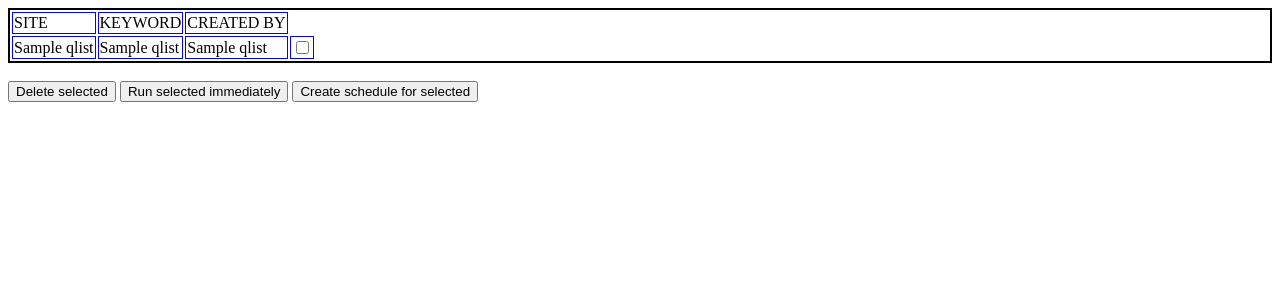
After one commit to DoctorHelicopter/SocialMediaSearch, a Flask app: template templates/queries.html in a window 1280 px wide. The commit adds this page. Shown: the top 300 px of the page. Run offline with Flask 2, Linux system fonts and the light colour scheme; the template is opened without the code that fills it: most values are stand-ins (such as "Sample title", 1, 10 or a date in 2020).

Commit message:
Added more pages and some more functionality. Added SCHEDULES table and modified RESULTS to connect to it

```diff
--- a/main.py
+++ b/main.py
@@ -50,8 +50,6 @@ def menu_choice():
         return redirect(url_for('newquery'))
     elif request.form['choice'] == 'View Existing Queries':
         return redirect(url_for('queries'))
-    elif request.form['choice'] == 'Create New Scheduled Query':
-        return redirect(url_for('newschedule'))
     elif request.form['choice'] == 'View Scheduled Query Results':
         return redirect(url_for('schedules'))
     #If somehow your choice wasn't on the list (you made a custom request for some reason...) then show what you managed to enter on a test page I made instead of passing through
@@ -93,22 +91,51 @@ def newquery():
             message = ''
         return render_template('new_query.html', msg=message)
 
-@app.route('/queries', methods=['GET'])
+@app.route('/queries', methods=['POST','GET'])
 def queries():
-    #show all existing queries for the current user
-    #ability to select multiple and run immediately
-    pass
-
-@app.route('/newschedule', methods=['POST','GET'])
-def newschedule():
-    #ability to select a set of queries
-    #ability to create a schedule (daily, hourly, etc)
-    pass
+    qlist = g.db.execute("select * from QUERIES join USERS on USERS.UID=QUERIES.UID where QUERIES.UID=?",(session['uid'],)).fetchall()
+    print qlist
+    if request.method == 'GET':
+        #show all existing queries for the current user
+        pass #don't need to do anything else
+    elif request.method == 'POST': #Do logic here
+        todo = request.form['todo']
+        selected = request.form.getlist('selected')
+        #ability to delete selected
+        if todo == 'Delete selected':
+            for s in selected: #should I have a pop-up confirmation? Maybe. That's a javascript thing
+                g.db.execute("delete from QUERIES where QID=?",(s,))
+            g.db.commit()
+        #ability to select multiple and run immediately
+        elif todo == 'Run selected immediately':
+            #Use functions in interact.py to run searches based on selections
+            pass
+        #ability to create a schedule for the selected queries
+        elif todo == 'Create schedule for selected':
+            session['selected'] = selected #save what was selected so the scheduler can use the list
+            return redirect(url_for('newschedule'))
+    return render_template('queries.html',qlist=qlist)
 
 @app.route('/schedules', methods=['GET'])
 def schedules():
     #show all existing schedules for the current user
+    schedules = g.db.execute("select * from SCHEDULES join USERS on SCHEDULES.UID=USERS.UID where SCHEDULES.UID=?", (session['uid'],)).fetchall()
     #ability to select a schedule and list results from all time, split by runtime
+    return render_template('schedules.html', schedules=schedules)
+
+@app.route('/newschedule', methods=['POST'])
+def newschedule():
+    #some sort of UI to select a freqency to run
+    #add chosen schedule connected to selected QIDs to the database table
+    #return to the schedule list
+    return redirect(url_for('schedules'))
+
+@app.route('/schedules/<sid>/results', methods=['POST'])
+def results(sid):
+    #show results for the selected schedule for a given time periods
+    results = g.db.execute("select * from RESULTS where SID=?", (sid,)).fetchall()
+    #ability to export to csv
+    ##then either download immediately or email to someone
     pass
 
 def connect_db():
--- a/static/css/style.css
+++ b/static/css/style.css
@@ -0,0 +1,4 @@
+.tab {border: 2px solid black;
+      }
+
+td {border: 1px solid blue;}
--- a/templates/menu.html
+++ b/templates/menu.html
@@ -7,9 +7,8 @@ Main Menu
 <br>
 <div id="menu">
     <form action="/menu/choice" method="post">
-        <input type="submit" name="choice" value="Create New Query">
+        <input type="submit" name="choice" value="Create New Query"><br>
         <input type="submit" name="choice" value="View Existing Queries"><br>
-        <input type="submit" name="choice" value="Create New Scheduled Query">
         <input type="submit" name="choice" value="View Scheduled Query Results">
     </form>
 </div>
--- /dev/null
+++ b/templates/queries.html
@@ -0,0 +1,30 @@
+{% extends "base.html" %}
+{% block title %}Existing Queries{% endblock %}
+{% block content %}
+
+<form action="/queries" method="post">
+    <div class="tab">
+        <table>
+            <thead>
+                <tr>
+                    <td>SITE</td>
+                    <td>KEYWORD</td>
+                    <td>CREATED BY</td>
+                </tr>
+            </thead>
+            {% for q in qlist %}
+                <tr>
+                    <td>{{q[2]}}</td>
+                    <td>{{q[3]}}</td>
+                    <td>{{q[7]}}</td>
+                    <td><input type="checkbox" name="selected" value="{{q[0]}}"></td>
+                </tr>
+            {% endfor %}
+        </table>
+    </div>
+    <br>
+    <input type="submit" name="todo" value="Delete selected">
+    <input type="submit" name="todo" value="Run selected immediately">
+    <input type="submit" name="todo" value="Create schedule for selected">
+</form>
+{% endblock %}
```
Also changed, not shown: static/db/sms.db, 1 other file.
